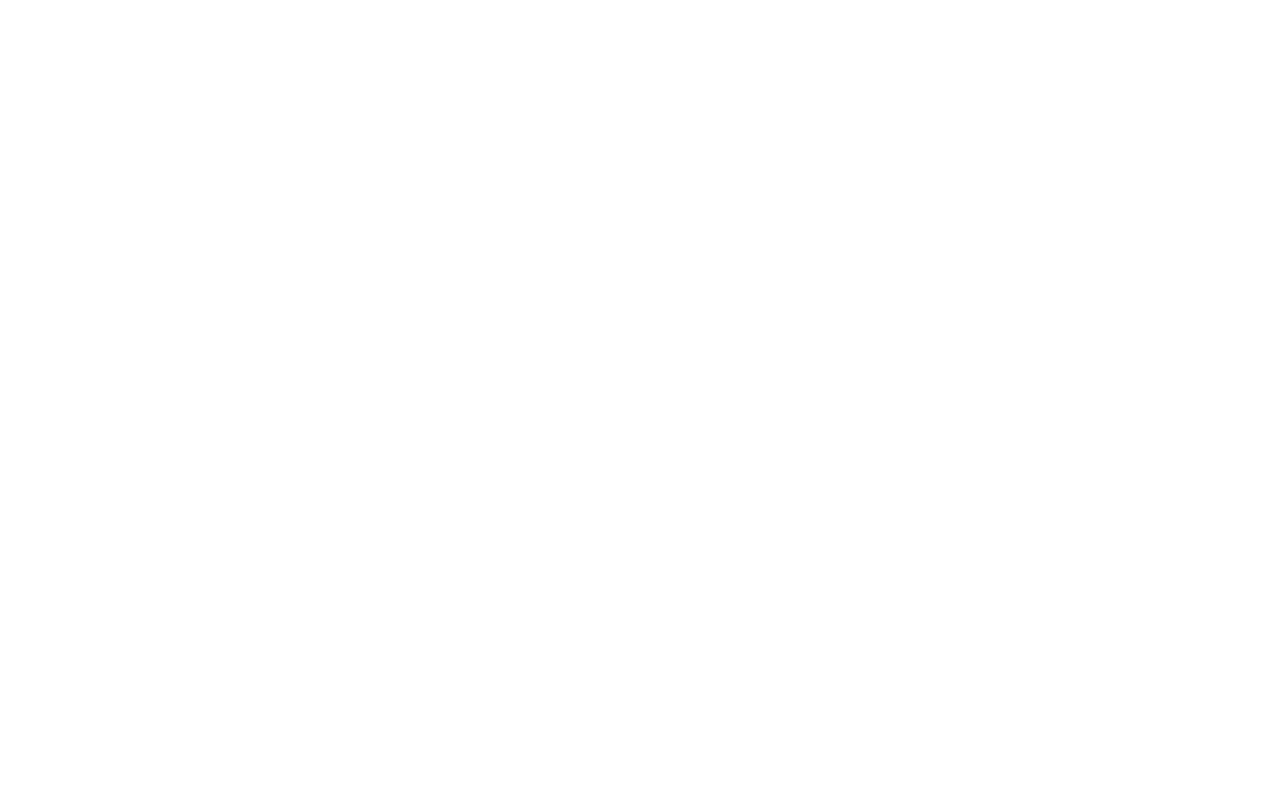
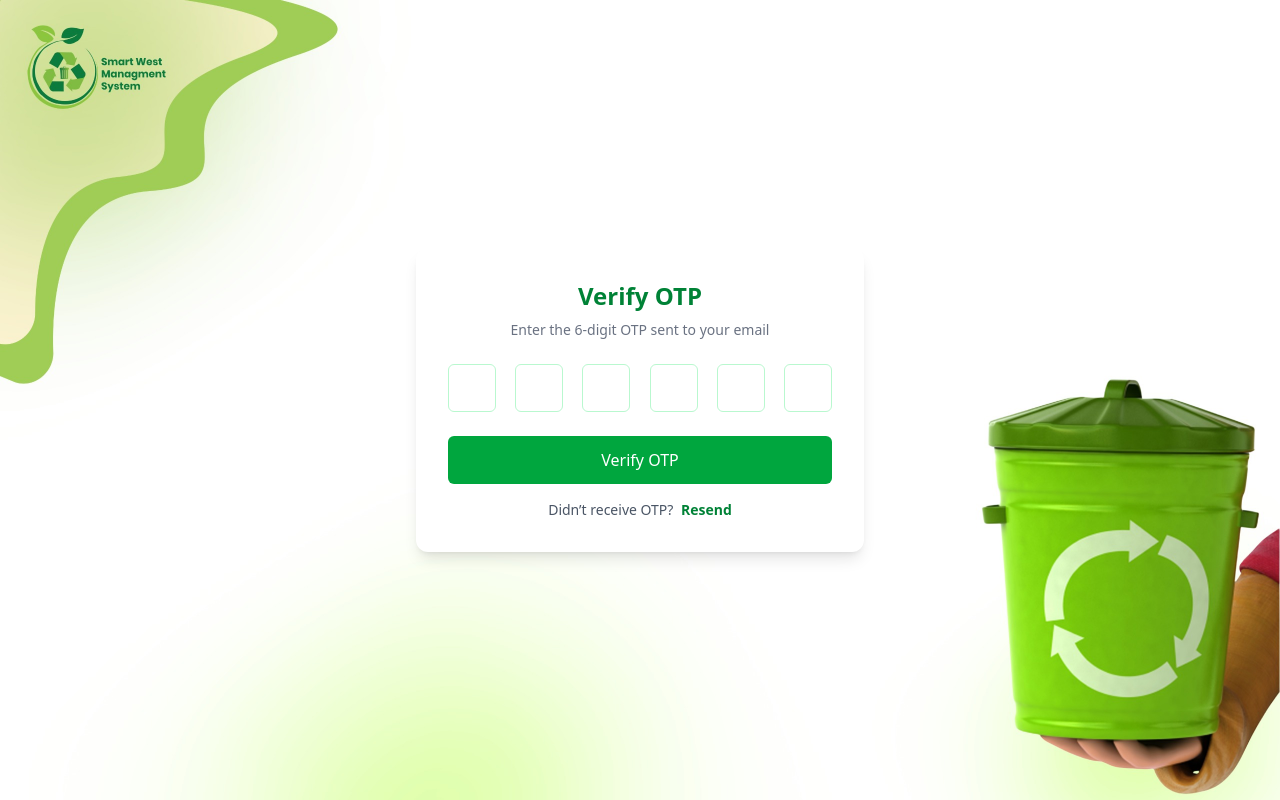
Before and after one commit to uzair-khane/smart-waste-mangement-system, a Nuxt app: page /otp in a window 1280 px wide. Before the commit this address had no page. Built offline with nearby package versions, Linux system fonts and the light colour scheme.

Commit message:
create otp base

```diff
--- /dev/null
+++ b/app/pages/otp.vue
@@ -0,0 +1,74 @@
+<template>
+  <div class=" otp min-h-screen flex items-center justify-center bg-gradient-to-r from-green-50 to-white">
+    <div class="w-full max-w-md bg-white rounded-xl shadow-lg p-8 text-center">
+
+      <!-- Title -->
+      <h2 class="text-2xl font-semibold text-green-700 mb-2">
+        Verify OTP
+      </h2>
+      <p class="text-sm text-gray-500 mb-6">
+        Enter the 6-digit OTP sent to your email
+      </p>
+
+      <!-- OTP Inputs -->
+      <div class="flex justify-between mb-6">
+        <input
+          v-for="(digit, index) in otp"
+          :key="index"
+          ref="otpInputs"
+          type="text"
+          maxlength="1"
+          class="w-12 h-12 text-center text-lg border border-green-200 rounded-md
+                 focus:outline-none focus:ring-2 focus:ring-green-600"
+          v-model="otp[index]"
+          @input="moveNext(index)"
+          @keydown.backspace="movePrev(index)"
+        />
+      </div>
+
+      <!-- Verify Button -->
+      <button
+        class="w-full py-3 bg-green-600 text-white rounded-md font-medium
+               hover:bg-green-700 transition"
+      >
+        Verify OTP
+      </button>
+
+      <!-- Resend -->
+      <p class="text-sm text-gray-600 mt-4">
+        Didn’t receive OTP?
+        <button class="text-green-700 font-semibold hover:underline ml-1">
+          Resend
+        </button>
+      </p>
+
+    </div>
+  </div>
+</template>
+
+<script setup>
+import { ref } from 'vue'
+
+const otp = ref(['', '', '', '', '', ''])
+const otpInputs = ref([])
+
+const moveNext = (index) => {
+  if (otp.value[index] && index < 5) {
+    otpInputs.value[index + 1].focus()
+  }
+}
+
+const movePrev = (index) => {
+  if (!otp.value[index] && index > 0) {
+    otpInputs.value[index - 1].focus()
+  }
+}
+</script>
+<style>
+    .otp {
+  background-image: url("/images/banner.jpg");
+  background-size: cover;
+  width: 100%;
+  height: 100vh;
+}
+</style>
--- a/app/pages/signup.vue
+++ b/app/pages/signup.vue
@@ -134,7 +134,7 @@
     })
 
 alert(res.message)
-    router.push('/login')
+    router.push('/otp')
 
   } catch (err) {
     console.log(err)
```
Also changed, not shown: app/pages/login.vue (line endings or trailing spaces).
